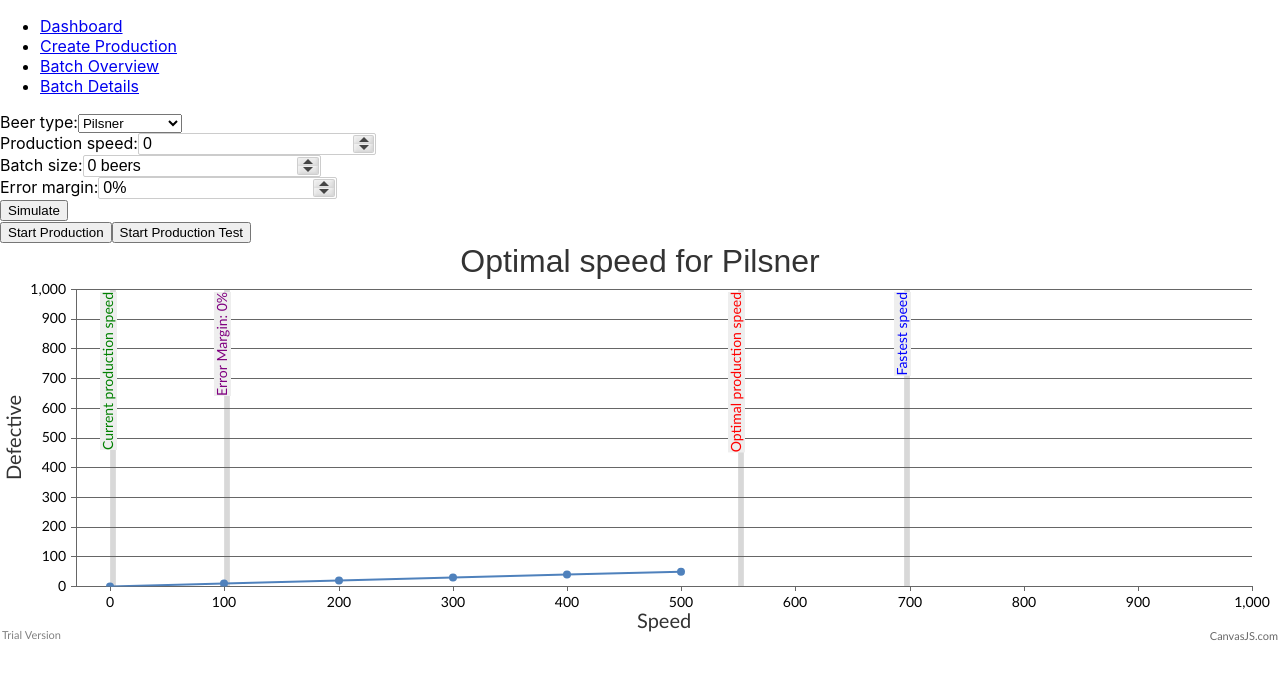
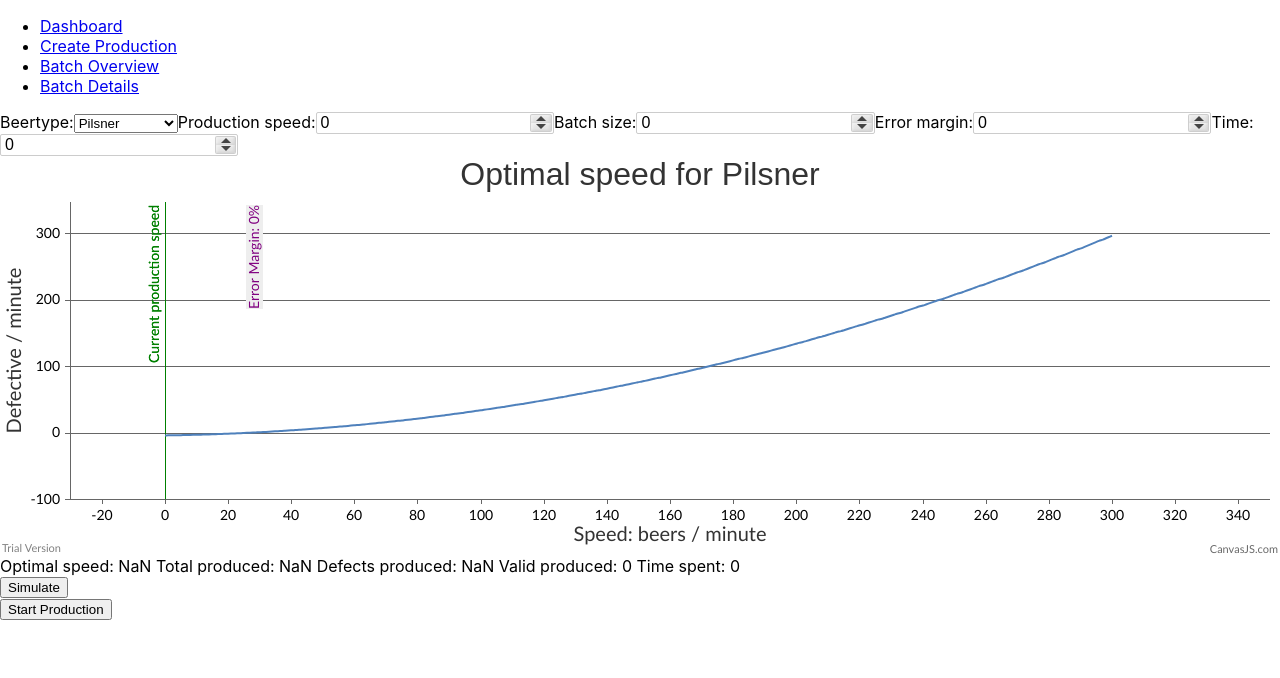
Before and after one commit to SarahKonnild/Semesterprojekt-03, a React (Create React App) app in the folder realFrontend/demo-app/: page /create-production in a window 1280 px wide. Shown: the top 678 px of the page. Built offline with nearby package versions, Linux system fonts and the light colour scheme.

Commit message:
Lost parts of code in last commit :(

```diff
--- a/realFrontend/demo-app/src/components/ChmaSimulationGraph.js
+++ b/realFrontend/demo-app/src/components/ChmaSimulationGraph.js
@@ -1,64 +1,98 @@
 import React, { Component } from 'react';
+import CanvasJSReact from '../canvasjs.react'
+
+var CanvasJS = CanvasJSReact.CanvasJS;
+var CanvasJSChart = CanvasJSReact.CanvasJSChart;
 
 class SimulationGraph extends Component{
+	constructor({beerType, productionSpeed, batchSize, timeframe, errorMargin, maxSpeed}){
+		super();
+		this.setState({
+			beerType: beerType,
+			productionSpeed: productionSpeed,
+			batchSize: batchSize,
+			timeframe: timeframe,
+			errorMargin: errorMargin,
+			maxSpeed: maxSpeed
+		})
+		this.getDatapoints = this.getDatapoints.bind(this)
+		this.getStats = this.getStats.bind(this)
+		this.getOptimalSpeed = this.getOptimalSpeed.bind(this)
+	}
+
+	getDatapoints(maxSpeed) {
+		var speed = parseInt(maxSpeed)
+		var array = [];
+		for (var i = 0; i <= speed; i++) {
+			array.push({x: i, y: (0.00312*Math.pow(i, 2)+0.0658*i-3.54)});
+		}
+		return array;
+	}
+
+	getStats(batchSize, timeframe) {
+		var errors = (0.00312*Math.pow(batchSize/timeframe, 2)+0.0658*batchSize/timeframe-3.54);
+		var totalOutput = parseInt(batchSize) + parseInt(errors);
+		var speed = (batchSize + errors)/timeframe;
+		return {
+			total: totalOutput,
+			valid: batchSize,
+			defects: errors,
+			time: timeframe,
+			optimalSpeed: speed
+		}
+	}
+
+	getOptimalSpeed(batchSize, timeframe){
+		var errors = 0.00312*Math.pow(batchSize, 2)+0.0658*batchSize-3.54;
+		return (batchSize + errors)/timeframe;
+	}
+
     render(){
+		var stats = this.getStats(this.props.batchSize, this.props.timeframe);
+		var datapoints1 = this.getDatapoints(300);
+		console.log(stats.optimalSpeed)
         const options = {
 			animationEnabled: true,
 			title:{
-				text: "Optimal speed for " + this.props.beerTypeFromCreateProductionForm
+				text: "Optimal speed for " + this.props.beerType
 			},
 			axisX: {
 
         xValueFormatInt: 0,
-        title: 'Speed',
+        title: 'Speed: beers / minute',
         minimum: -30,
-		maximum: 1000,
+		maximum: this.props.maxSpeed + 50,
 		stripLines:[
             {
-                startValue: 250,
-                endValue: 255,
-                color: "#d8d8d8",
+                value: parseInt(Math.floor(stats.optimalSpeed)),
+                color: "red",
                 label : "Optimal production speed",
                 labelFontColor: "red"
 			},
 			{
-
-                startValue:695,
-                endValue:700,
-                color:"#d8d8d8",
-                label : "Fastest speed",
-                labelFontColor: "blue"
-			},
-			{
                 //parseInt because they at some point the integer turned into an object... Maybe
-                startValue: parseInt(this.props.productionSpeedFromCreateProductionForm, 10),
-                endValue: parseInt(this.props.productionSpeedFromCreateProductionForm, 10) + 5,
-                color:"#d8d8d8",
+                value: parseInt(this.props.productionSpeed),
+                color:"green",
                 label : "Current production speed",
                 labelFontColor: "green"
 			},
 			{
-				startValue: this.calculateErrorMargin(parseInt(this.props.batchSizeFromCreateProductionForm, 10)),
-				endValue: this.calculateErrorMargin(parseInt(this.props.batchSizeFromCreateProductionForm, 10)) + 5,
-				color:"#d8d8d8",
-				label : "Error Margin: " + this.props.errorMarginFromCreateProductionForm + "%",
+				startValue: this.props.errorMargin,
+				color:"purple",
+				label : "Error Margin: " + this.props.errorMargin + "%",
 				labelFontColor: "purple"
 			}
-			]
-
-
-
-			},
+			]},
 			axisY: {
-				title: "Defective",
+				title: "Defective / minute",
         //prefix: "$"
-        maximum: 1000 //Should the amount of defective be dynamic or do we do it percentage wise and make errorMargin horisontal?
+        maximum: datapoints1[datapoints1.length-1].y +50
 			},
 			data: [{
 				//yValueFormatInt: 0,
 				//xValueFormatInt: 0,
 				type: "spline",
-				dataPoints: this.state.updatedDataPoints
+				dataPoints: datapoints1
 			}]
 		}
         return(
@@ -69,7 +103,14 @@ class SimulationGraph extends Component{
 			/>
 			{/*You can get reference to the chart instance as shown above using onRef. This allows you to access all chart properties and methods*/}
 		    </div>
+		<label>Optimal speed: {Math.floor(stats.optimalSpeed)} {"\t"}</label>
+		<label>Total produced: {Math.floor(stats.total)} {"\t"}</label>
+		<label>Defects produced: {Math.floor(stats.defects)} {"\t"}</label>
+		<label>Valid produced: {Math.floor(stats.valid)} {"\t"}</label>
+		<label>Time spent: {Math.floor(stats.time)} {"\t"}</label>
         </div>
         )
     }
 }
+
+export default SimulationGraph
--- a/realFrontend/demo-app/src/components/Navigation.js
+++ b/realFrontend/demo-app/src/components/Navigation.js
@@ -7,7 +7,7 @@ import {
 
   import Dashboard from '../pages/Dashboard';
   import BatchOverview from '../pages/BatchOverview';
-  import CreateProduction from '../pages/CreateProduction';
+  import CHMAcreateProduction from '../pages/CHMAcreateProduction';
   import BatchDetails from '../pages/BatchDetails';
 
 function Navigation(){
@@ -35,7 +35,7 @@ function Navigation(){
             renders the first one that matches the current URL. */}
         <Switch>
           <Route exact path="/" component={Dashboard} />
-          <Route path="/create-production" component={CreateProduction} />
+          <Route path="/create-production" component={CHMAcreateProduction} />
           <Route path="/batch-overview" component={BatchOverview} />
           <Route path="/batch-details" component={BatchDetails} />
 
--- a/realFrontend/demo-app/src/pages/CHMAcreateProduction.js
+++ b/realFrontend/demo-app/src/pages/CHMAcreateProduction.js
@@ -1,5 +1,5 @@
 import { Component } from 'react'
-import SimulationGraph from '../components/SimulationGraph';
+import SimulationGraph from '../components/ChmaSimulationGraph';
 import NumericInput from 'react-numeric-input';
 import './CHMAcreateProduction.css';
 
@@ -85,7 +85,8 @@ class CHMAcreateProduction extends Component {
                     productionSpeed={this.state.productionSpeed}
                     batchSize={this.state.batchSize}
                     timeframe={this.state.timeframe}
-                    errorMargin={this.state.errorMargin} />
+                    errorMargin={this.state.errorMargin}
+                    maxSpeed={300} />
                 <input type="submit" value="Simulate" /> <br />
                 <input type="submit" value="Start Production" />
             </div>
```
